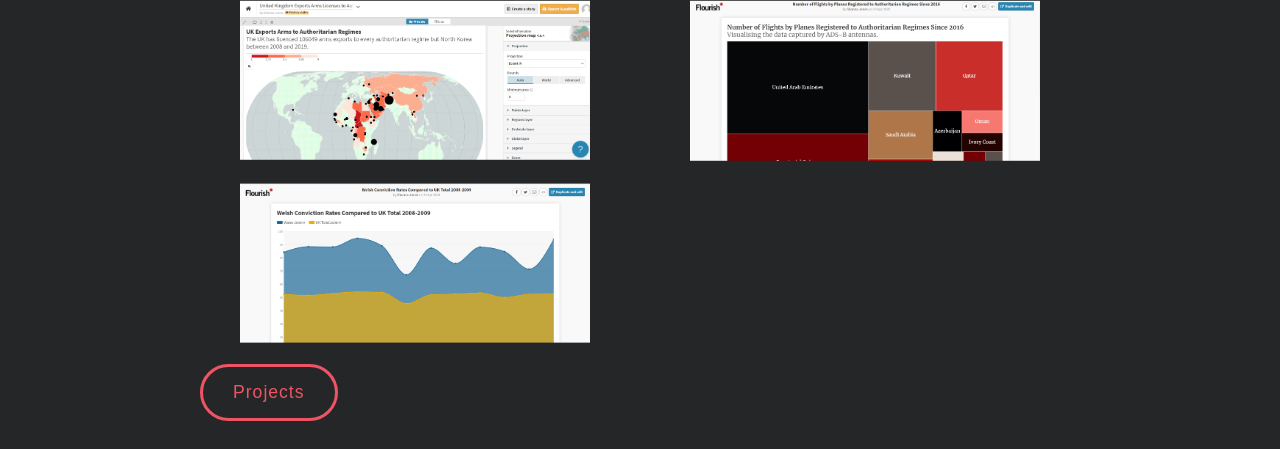
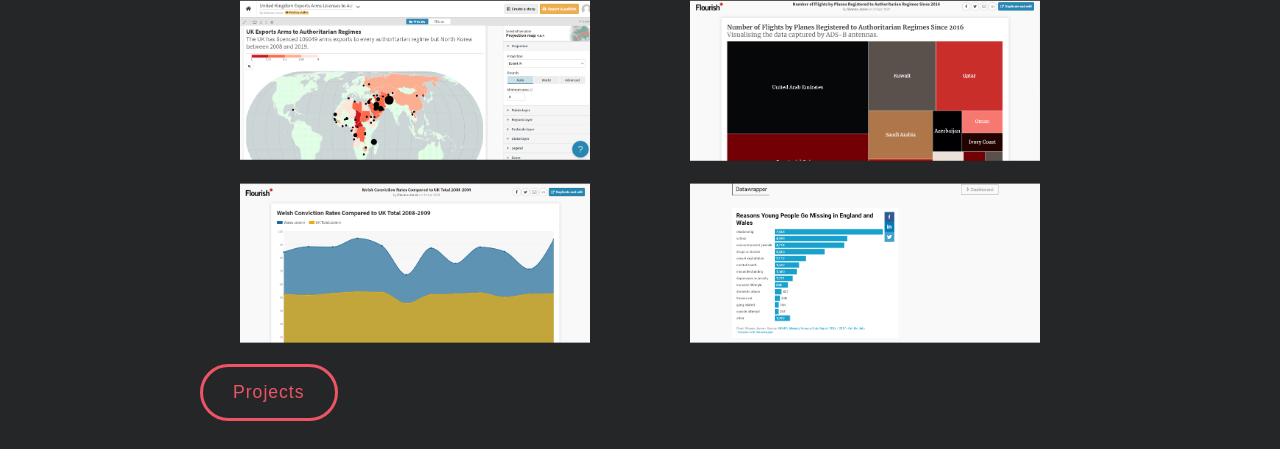
Before and after one commit to shanna-jones/portfolio, a plain HTML site: page index.html in a window 1280 px wide. Shown: the part 3714-4163 px from the top of the page. Drawn offline with Linux system fonts and the light colour scheme.

Commit message:
Update index.html

```diff
--- a/index.html
+++ b/index.html
@@ -149,6 +149,7 @@
                 <a href="https://public.flourish.studio/visualisation/973073/"><img src="1.png" alt=""></a>
                 <a href="https://public.flourish.studio/visualisation/1920370/"><img src="6.png" alt=""></a>
                 <a href="https://wide-clove.glitch.me/"><img src="10.png" alt=""></a>
+                 <a href="https://www.datawrapper.de/_/8QBYT/"><img src="13.png" alt=""></a>
             </div>
             <br>
             <div class="work-category">
```
